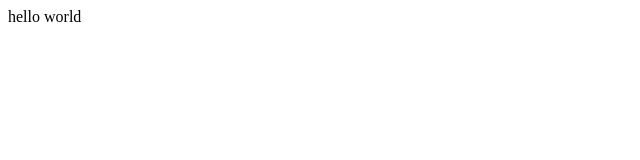
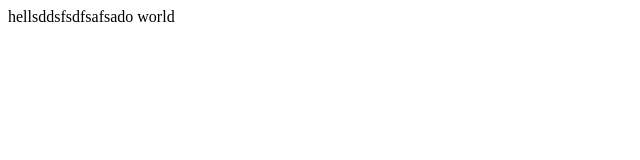
Before and after one commit to ani095/camp, a plain HTML site: page index.html in a window 1280 px wide. Shown: the whole page, without its empty margins (0-640 px from the left). Drawn offline with Linux system fonts and the light colour scheme.

Commit message:
Test test yah~

```diff
--- a/index.html
+++ b/index.html
@@ -1 +1 @@
-<p>hello world</p>
+<p>hellsddsfsdfsafsado world</p>
```
